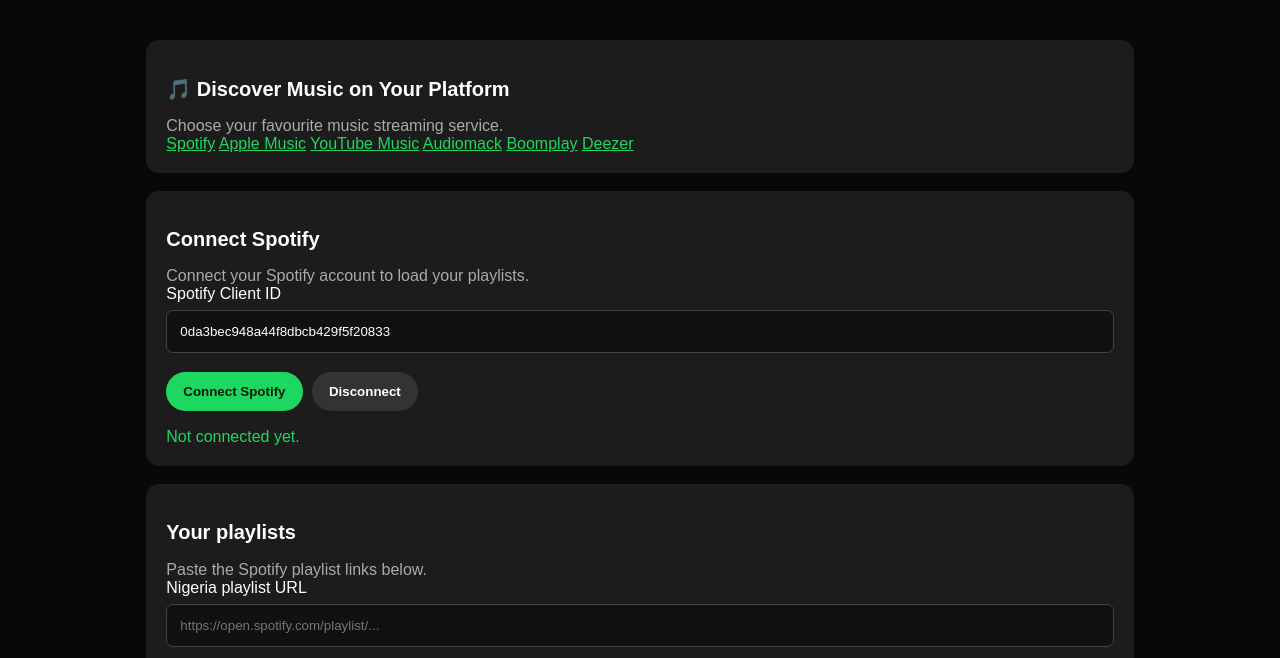
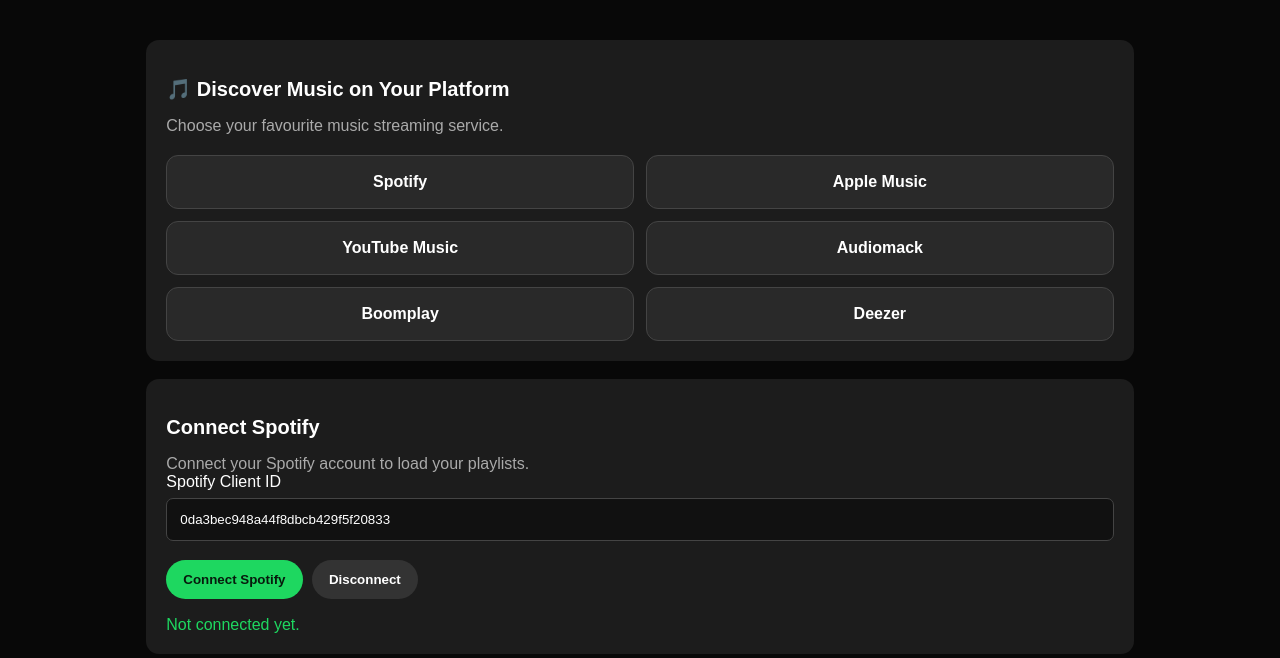
Before and after one commit to juxtkizz/Playlist-tracker-, a plain HTML site: page index.html in a window 1280 px wide. Shown: the part 91-749 px from the top of the page. Drawn offline with Linux system fonts and the light colour scheme.

Commit message:
Style SABYDA music platform cards

```diff
--- a/index.html
+++ b/index.html
@@ -35,6 +35,36 @@ th{color:var(--muted)}
 a{color:var(--green)}
 #status{color:var(--green);margin-top:12px}
 @media(max-width:600px){main{padding:18px 4%}table{font-size:12px}th,td{padding:9px 5px}}
+.platforms{
+  display:grid;
+  grid-template-columns:repeat(2,1fr);
+  gap:12px;
+  margin-top:20px;
+}
+
+.platforms a{
+  display:block;
+  padding:17px 10px;
+  text-align:center;
+  text-decoration:none;
+  background:#292929;
+  color:white;
+  border:1px solid #444;
+  border-radius:12px;
+  font-weight:bold;
+  transition:0.2s;
+}
+
+.platforms a:hover{
+  background:#1ed760;
+  color:#071b0d;
+}
+
+@media(max-width:450px){
+  .platforms{
+    grid-template-columns:1fr 1fr;
+  }
+       }
 </style>
 </head>
 <body>
```
